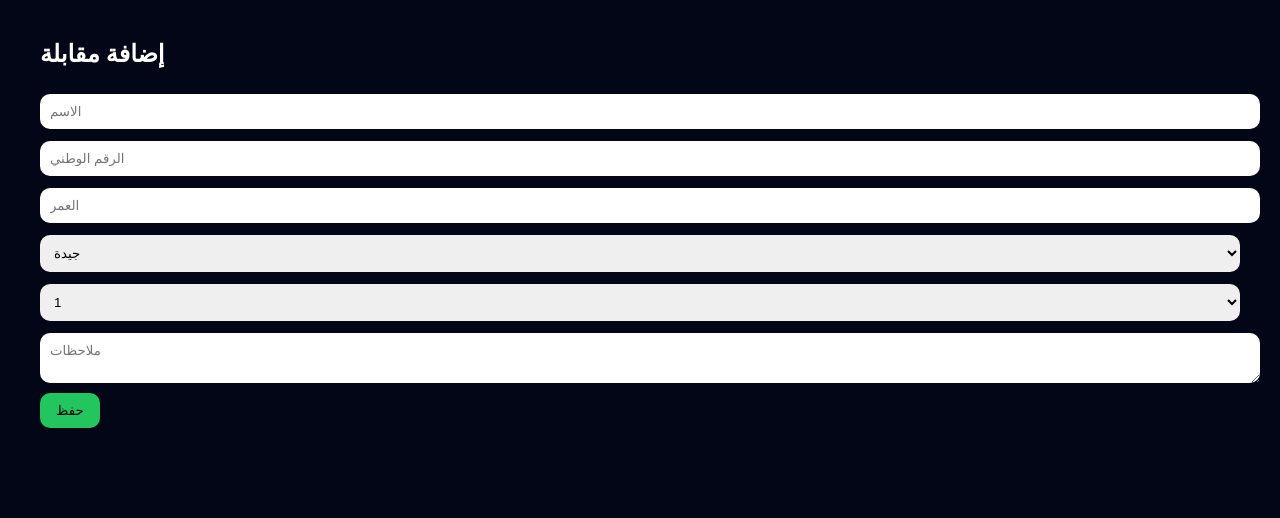
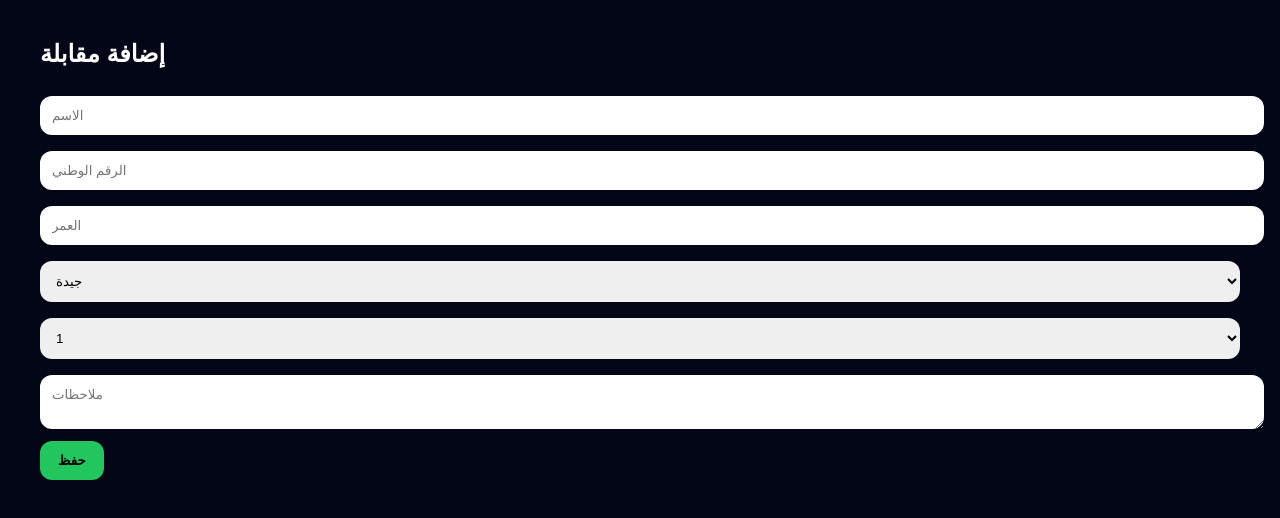
Before and after one commit to a49955783-create/121, a website: page public/add.html in a window 1280 px wide. Drawn offline with Linux system fonts and the light colour scheme.

Commit message:
Update main.css

```diff
--- a/public/css/main.css
+++ b/public/css/main.css
@@ -1,5 +1,41 @@
-body{background:#020617;color:#fff;font-family:Tajawal;margin:0}
-.container{max-width:1200px;margin:auto;padding:20px}
-.card{background:rgba(255,255,255,.06);border-radius:14px;padding:14px;margin:8px 0}
-input,select,textarea{width:100%;padding:10px;border-radius:10px;border:none;margin:6px 0}
-button{background:#22c55e;border:none;border-radius:10px;padding:10px 16px}
+body {
+  background: #020617;
+  color: #fff;
+  font-family: Tajawal, sans-serif;
+  margin: 0;
+}
+
+.container {
+  max-width: 1200px;
+  margin: auto;
+  padding: 20px;
+}
+
+.card {
+  background: rgba(255,255,255,.08);
+  border-radius: 18px;
+  padding: 16px;
+  margin-bottom: 12px;
+  transition: .3s;
+}
+
+.card:hover {
+  transform: scale(1.03);
+}
+
+input, select, textarea {
+  width: 100%;
+  padding: 12px;
+  border-radius: 12px;
+  border: none;
+  margin: 8px 0;
+}
+
+button {
+  background: #22c55e;
+  border: none;
+  border-radius: 12px;
+  padding: 12px 18px;
+  font-weight: bold;
+  cursor: pointer;
+}
```
